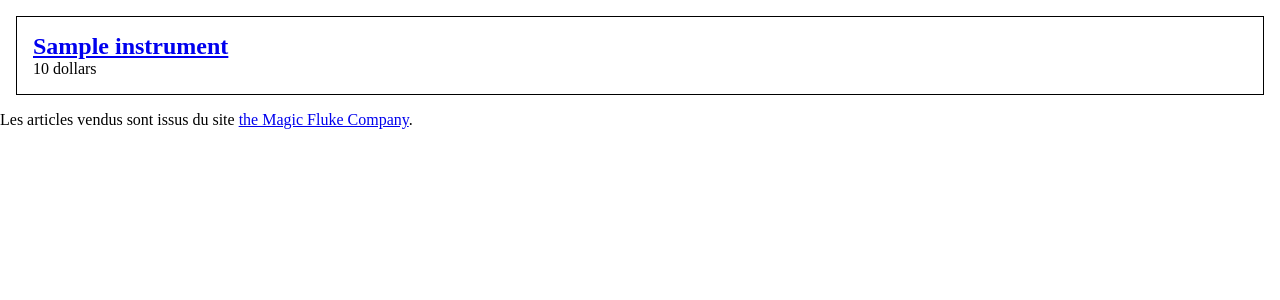
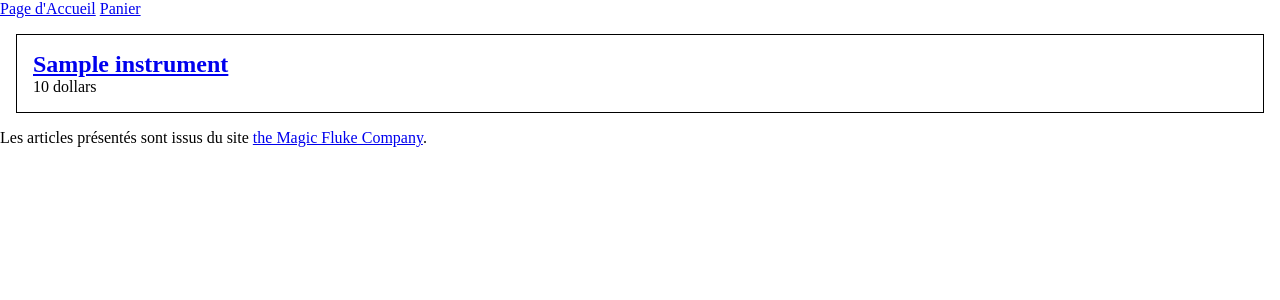
Before and after one commit to JoleneDwwm/brief8, a PHP site: page /brief8/ in a window 1280 px wide. Shown: the top 300 px of the page. Run offline with PHP 8.4, Linux system fonts and the light colour scheme; tables that the repository leaves empty or names only in its code hold one stand-in row (values such as "Sample post").

Commit message:
Minor template update

```diff
--- a/view/template.php
+++ b/view/template.php
@@ -5,6 +5,9 @@
     <link rel="stylesheet" href="styles/style.css" />
     <title><?= $titre ?></title>
 </head>
+<header>
+    <div><a href="http://localhost/brief8/">Page d'Accueil</a> <a href=#>Panier</a></div>
+</header>
 <body>
     <div>
         <div>
@@ -13,5 +16,5 @@
     </div>
 </body>
 <footer>
-    <p>Les articles vendus sont issus du site <a href="https://www.magicfluke.com/">the Magic Fluke Company</a>.</p>
+    <p>Les articles présentés sont issus du site <a href="https://www.magicfluke.com/">the Magic Fluke Company</a>.</p>
 </footer>
```
